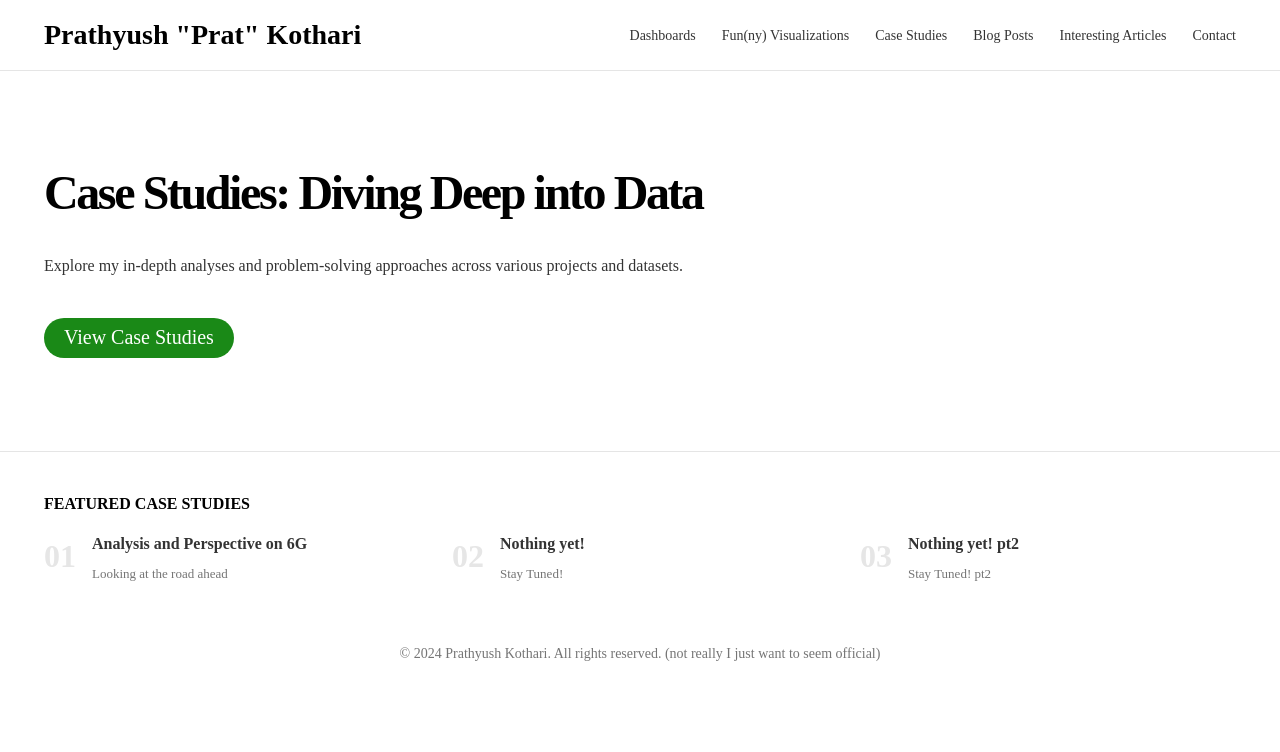
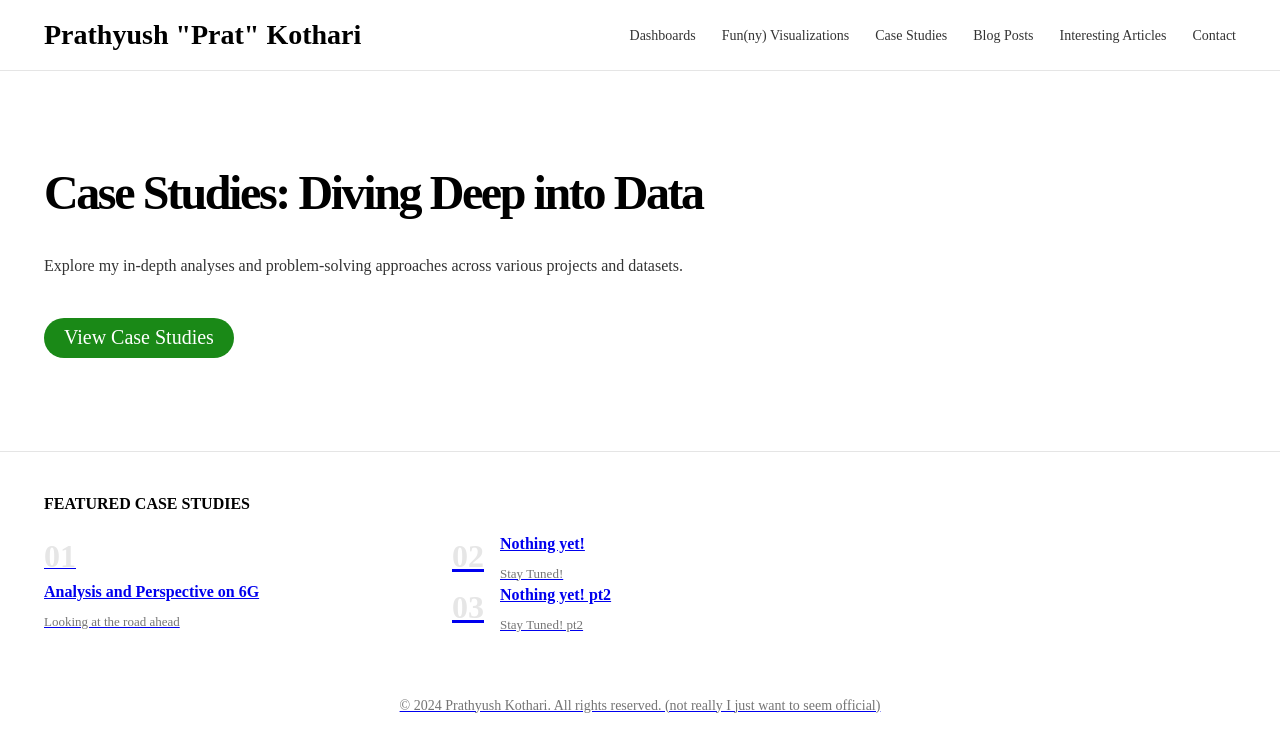
Before and after one commit to pratdoesstuff/Prat, a plain HTML site: page case-studies.html in a window 1280 px wide. Drawn offline with Linux system fonts and the light colour scheme; a web font is replaced by a local one.

Commit message:
Update case-studies.html
6g link

```diff
--- a/case-studies.html
+++ b/case-studies.html
@@ -145,6 +145,7 @@
             <h2>Featured Case Studies</h2>
             <div class="trending-grid">
                 <div class="trending-item">
+                    <a href="6g-case-study.html">
                     <span class="trending-number">01</span>
                     <div class="trending-content">
                         <h3>Analysis and Perspective on 6G</h3>
```
